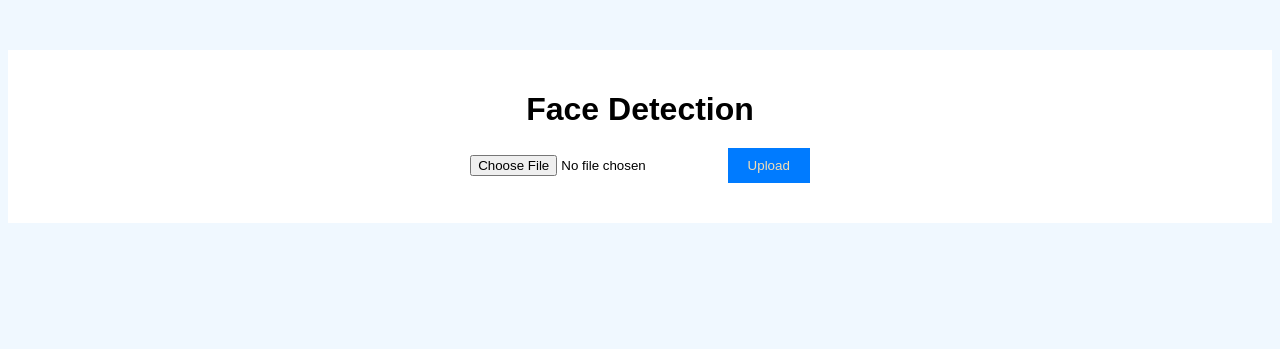
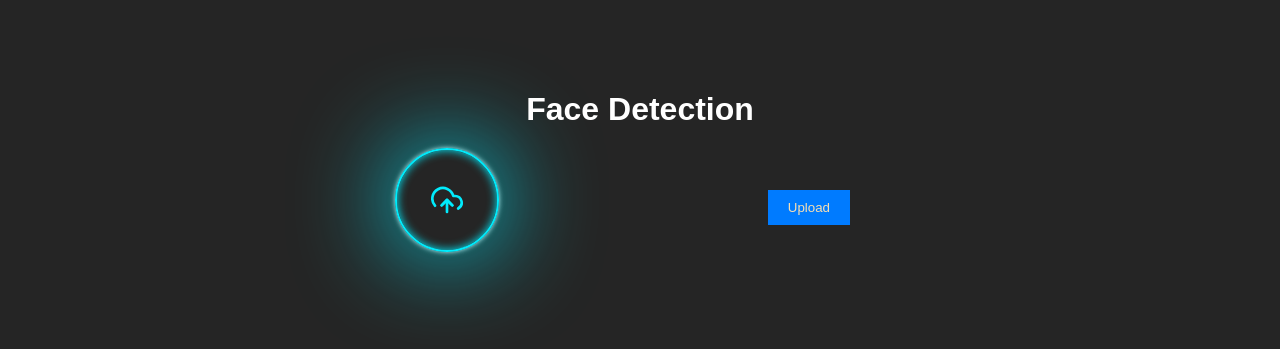
Before and after one commit to Valiantic/Flask-Face-Detection, a Flask app: page / in a window 1280 px wide. Shown: the top 349 px of the page. Run offline with Flask 3, Linux system fonts and the light colour scheme.

Commit message:
add styling to button

```diff
--- a/static/style.css
+++ b/static/style.css
@@ -1,13 +1,15 @@
 body {
     font-family: Arial, Helvetica, sans-serif;
     text-align: center;
-    background-color: aliceblue;
+    background: #252525;
+    color: white;
+
 }
 
 .container {
     margin: 50px auto;
     padding: 20px;
-    background: white;
+    background: #252525;
     box-shadow: 0 0 10px rgba(0, 0, 0, 0);
 }
 
@@ -25,7 +27,9 @@ button {
     color: wheat;
     border: none;
     cursor: pointer;
-
+    position: absolute;
+    top: 190px;
+    right: 430px;
 }
 
 button:hover {
@@ -35,9 +39,98 @@ button:hover {
 #result img {
     max-width: 100%;
     height: auto;
-    margin-top: 20px;
+    margin-top: 3%;
 }
 
 p {
     font-size: 1.3em;
 }
+
+
+.input-div {
+
+    margin-left: 30%;
+    width: 100px;
+    height: 100px;
+    border-radius: 50%;
+    border: 2px solid rgb(1, 235, 252);
+    display: flex;
+    justify-content: center;
+    align-items: center;
+    overflow: hidden;
+    box-shadow: 0px 0px 100px rgb(1, 235, 252) , inset 0px 0px 10px rgb(1, 235, 252),0px 0px 5px rgb(255, 255, 255);
+    /* animation: flicker 2s linear infinite; */
+  }
+
+  .icon {
+    color: rgb(1, 235, 252);
+    font-size: 2rem;
+    cursor: pointer;
+    animation: iconflicker 2s linear infinite;
+  }
+
+  .input {
+    position: absolute;
+    opacity: 0;
+    width: 100%;
+    height: 100%;
+    cursor: pointer !important;
+  }
+
+  @keyframes flicker {
+    0% {
+      border: 2px solid rgb(1, 235, 252);
+      box-shadow: 0px 0px 100px rgb(1, 235, 252) , inset 0px 0px 10px rgb(1, 235, 252),0px 0px 5px rgb(255, 255, 255);
+    }
+
+    5% {
+      border: none;
+      box-shadow: none;
+    }
+
+    10% {
+      border: 2px solid rgb(1, 235, 252);
+      box-shadow: 0px 0px 100px rgb(1, 235, 252) , inset 0px 0px 10px rgb(1, 235, 252),0px 0px 5px rgb(255, 255, 255);
+    }
+
+    25% {
+      border: none;
+      box-shadow: none;
+    }
+
+    30% {
+      border: 2px solid rgb(1, 235, 252);
+      box-shadow: 0px 0px 100px rgb(1, 235, 252) , inset 0px 0px 10px rgb(1, 235, 252),0px 0px 5px rgb(255, 255, 255);
+    }
+
+    100% {
+      border: 2px solid rgb(1, 235, 252);
+      box-shadow: 0px 0px 100px rgb(1, 235, 252) , inset 0px 0px 10px rgb(1, 235, 252),0px 0px 5px rgb(255, 255, 255);
+    }
+  }
+
+  @keyframes iconflicker {
+    0% {
+      opacity: 1;
+    }
+
+    5% {
+      opacity: 0.2;
+    }
+
+    10% {
+      opacity: 1;
+    }
+
+    25% {
+      opacity: 0.2;
+    }
+
+    30% {
+      opacity: 1;
+    }
+
+    100% {
+      opacity: 1;
+    }
+  }
--- a/templates/index.html
+++ b/templates/index.html
@@ -18,7 +18,12 @@
         id="upload-form"
         method="post"
         enctype="multipart/form-data">
-            <input type="file" name="file" id="file" required/>
+
+            <div class="input-div">
+            <input class="input" name="file" type="file" required/>
+            <svg xmlns="http://www.w3.org/2000/svg" width="1em" height="1em" stroke-linejoin="round" stroke-linecap="round" viewBox="0 0 24 24" stroke-width="2" fill="none" stroke="currentColor" class="icon"><polyline points="16 16 12 12 8 16"></polyline><line y2="21" x2="12" y1="12" x1="12"></line><path d="M20.39 18.39A5 5 0 0 0 18 9h-1.26A8 8 0 1 0 3 16.3"></path><polyline points="16 16 12 12 8 16"></polyline></svg>
+            </div>
+
             <button type="submit">Upload</button>
         </form>
         <div id="result"></div>
```
